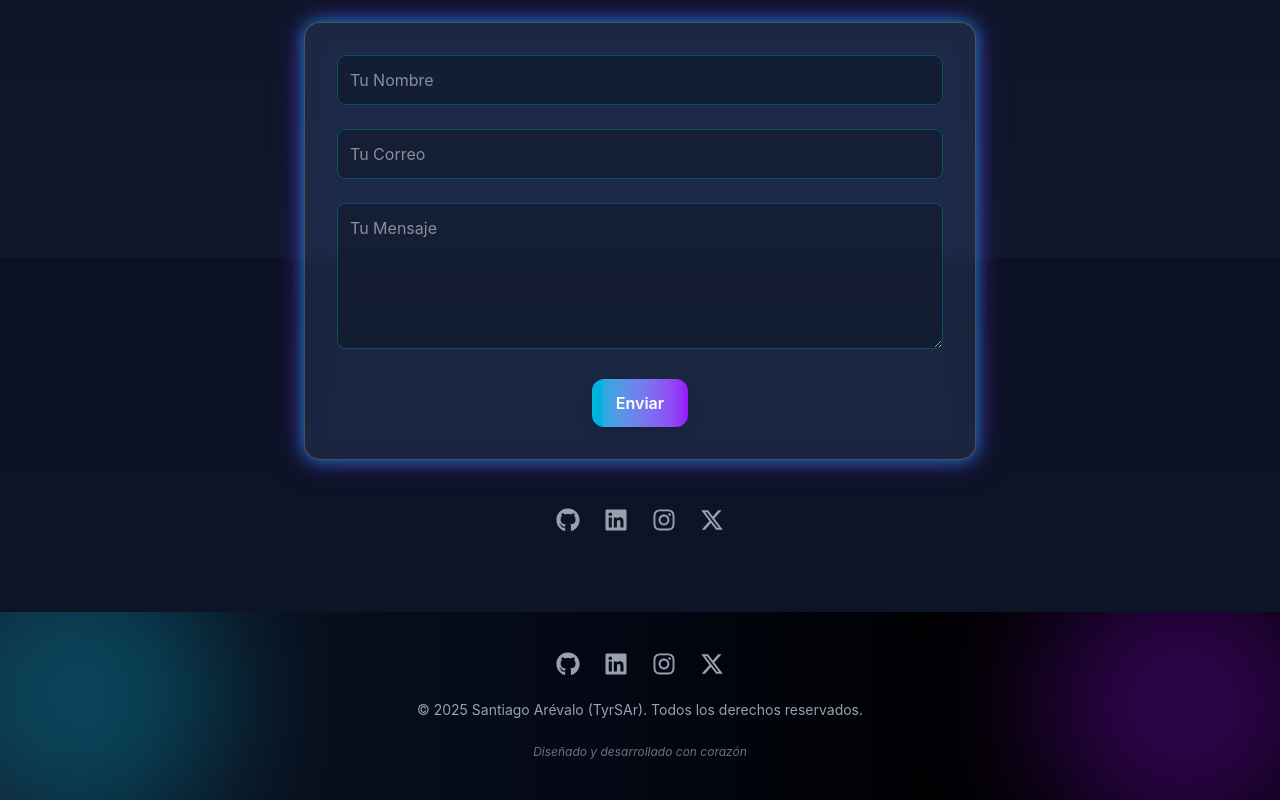
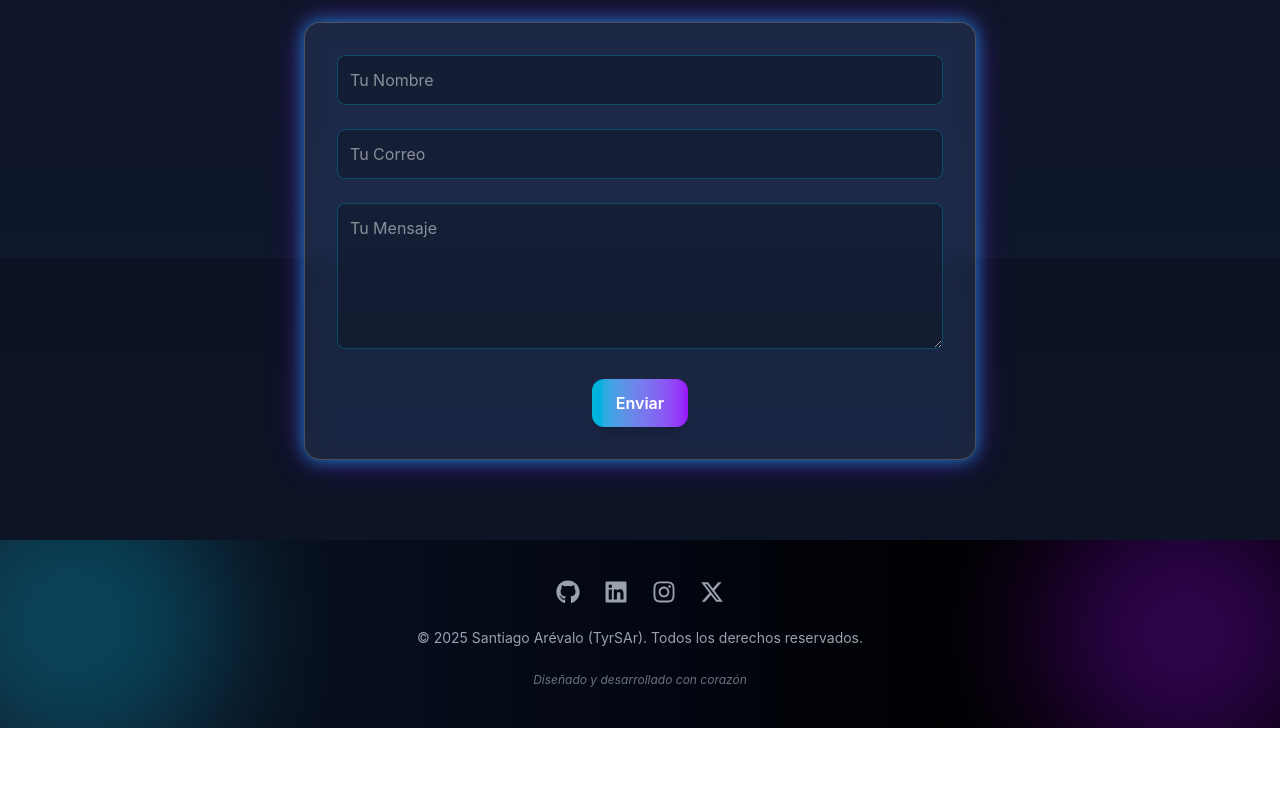
Before and after one commit to SantiagoArTyrs/Santiago_Arevalo, a Next.js app in the folder mi-portafolio/: page / in a window 1280 px wide. Shown: the part 5342-6142 px from the top of the page. After the commit the page ends 6070 px from the top, so only its background shows below. Built offline with nearby package versions, Linux system fonts and the light colour scheme.

Commit message:
Corrigiendo errores visuales y eliminando iconos duplicados

```diff
--- a/mi-portafolio/src/components/Contact.tsx
+++ b/mi-portafolio/src/components/Contact.tsx
@@ -82,27 +82,7 @@ const Contact: FC<Props> = ({ lang }) => {
         </button>
       </motion.form>
 
-      {/* Redes sociales */}
-      <motion.div
-        className="flex justify-center gap-6 mt-12 text-2xl"
-        initial={{ opacity: 0, y: 20 }}
-        whileInView={{ opacity: 1, y: 0 }}
-        transition={{ delay: 0.5 }}
-        viewport={{ once: true }}
-      >
-        <a href="https://github.com/tuusuario" target="_blank" rel="noopener noreferrer" className="text-gray-400 hover:text-white transition">
-          <FaGithub />
-        </a>
-        <a href="https://linkedin.com/in/tuusuario" target="_blank" rel="noopener noreferrer" className="text-gray-400 hover:text-cyan-400 transition">
-          <FaLinkedin />
-        </a>
-        <a href="https://instagram.com/tuusuario" target="_blank" rel="noopener noreferrer" className="text-gray-400 hover:text-pink-500 transition">
-          <FaInstagram />
-        </a>
-        <a href="https://x.com/tuusuario" target="_blank" rel="noopener noreferrer" className="text-gray-400 hover:text-purple-500 transition">
-          <FaXTwitter />
-        </a>
-      </motion.div>
+
     </section>
   );
 };
--- a/mi-portafolio/src/components/Hero.tsx
+++ b/mi-portafolio/src/components/Hero.tsx
@@ -39,7 +39,6 @@ const Hero: FC<Props> = ({ lang }) => {
     },
   }[lang];
 
-  // 👇 Generar las partículas de forma estable solo una vez en el cliente
   const [particles, setParticles] = useState<Particle[]>([]);
 
   useEffect(() => {
```
